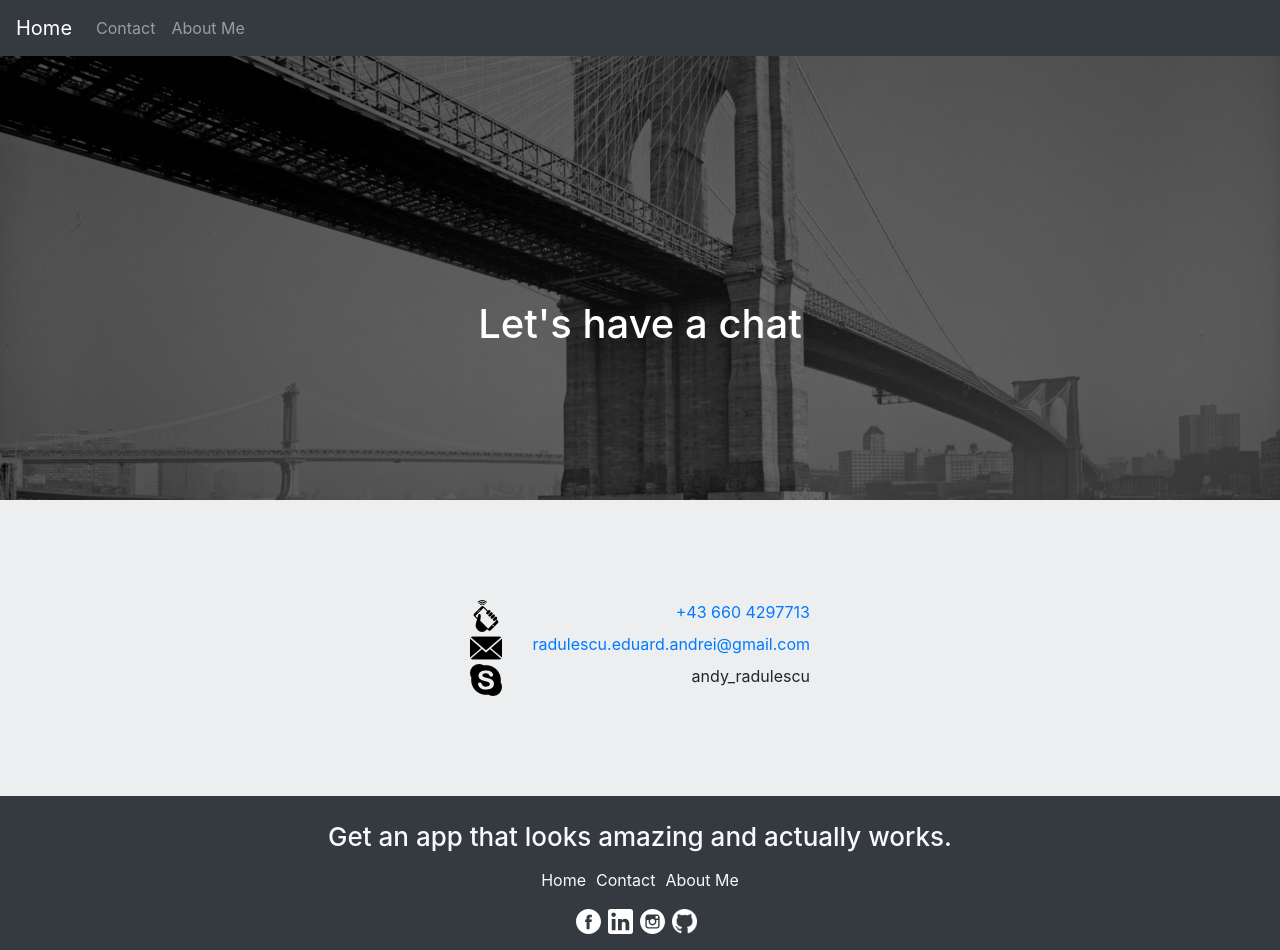
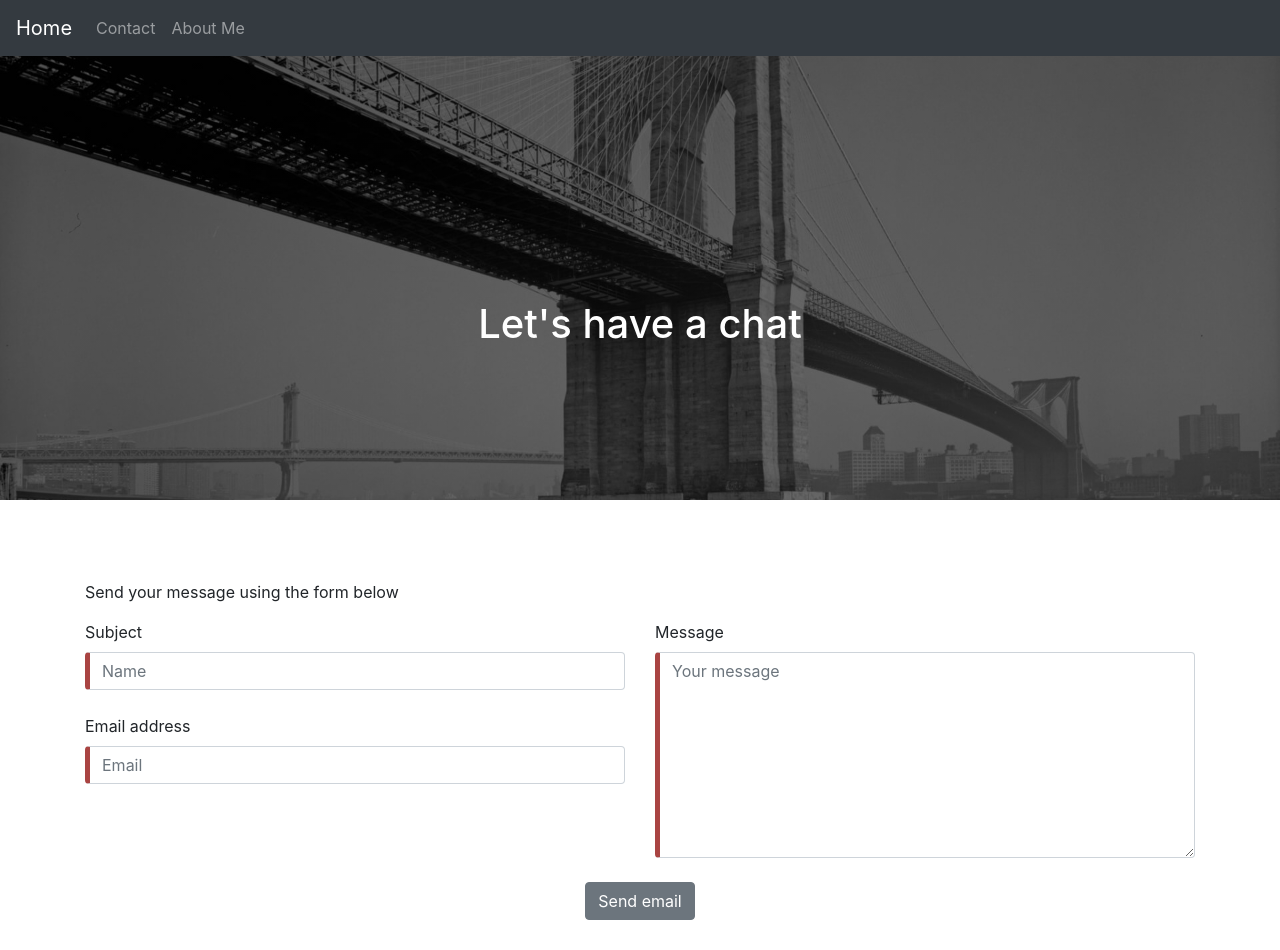
Before and after one commit to AndyRadulescu/personal-website, an Angular app: page /contact in a window 1280 px wide. Shown: the top 950 px of the page. Built offline with nearby package versions, Linux system fonts and the light colour scheme; a web font is replaced by a local one.

Commit message:
added reactive forms and email sender

```diff
--- a/src/app/contact/contact-main/contact-main.component.html
+++ b/src/app/contact/contact-main/contact-main.component.html
@@ -1,3 +1,3 @@
 <app-section-contact></app-section-contact>
-<!--<app-section-email></app-section-email>-->
+<app-section-email></app-section-email>
 <app-contact-info></app-contact-info>
--- /dev/null
+++ b/src/app/contact/section-email/email.service.ts
@@ -0,0 +1,14 @@
+import { Injectable } from '@angular/core';
+import EmailDto from './email.dto';
+import { HttpClient } from '@angular/common/http';
+
+@Injectable()
+export default class EmailService {
+
+  constructor(private readonly http: HttpClient) {
+  }
+
+  public sendEmail(message: EmailDto) {
+    return this.http.post('https://us-central1-personal-website-eb34f.cloudfunctions.net/sendMail', message);
+  }
+}
--- a/src/app/contact/section-email/message.ts
+++ /dev/null
@@ -1,11 +0,0 @@
-export class Message {
-    public name: string;
-    public email: string;
-    public content: string;
-
-    constructor(name?, email?, content?) {
-        this.name = name;
-        this.email = email;
-        this.content = content;
-    }
-}
--- a/src/app/contact/section-email/section-email.component.html
+++ b/src/app/contact/section-email/section-email.component.html
@@ -1,37 +1,33 @@
 <section class="section--email">
   <div class="container">
-        <form #emailForm="ngForm" (ngSubmit)="onSubmit(emailForm.value)"
-              action="https://formspree.io/radulescu.eduard.andrei@gmail.com"
-              method="POST">
+    <form [formGroup]="emailForm">
       <p>Send your message using the form below</p>
       <div class="row">
         <div class="col-md-6">
           <div class="form-group mb-4">
-                        <label for="name">Name</label>
-                        <input type="text" class="form-control" name="name" required [(ngModel)]="message.name"
-                               id="name" placeholder="Name" #name="ngModel">
-                        <span [ngClass]="{'invisible': name.valid }">This information is required</span>
+            <label for="name">Subject</label>
+            <input type="text" class="form-control" name="name" required
+                   id="name" placeholder="Name" formControlName="subject">
+            <!--            <span [ngClass]="{'invisible': name.valid }">This information is required</span>-->
           </div>
           <div class="form-group mb-4">
             <label for="email">Email address</label>
-                        <input type="email" class="form-control" name="email" required [(ngModel)]="message.email"
-                               id="email" placeholder="Email" #email="ngModel">
-                        <span [ngClass]="{'invisible': email.valid }"
-                              class="help-block">This information is required</span>
+            <input type="email" class="form-control" name="email" required
+                   id="email" placeholder="Email" formControlName="from">
+            <!--            <span [ngClass]="{'invisible': email.valid }" class="help-block">This information is required</span>-->
           </div>
         </div>
         <div class="col-md-6">
           <div class="form-group">
             <label for="message">Message</label>
-                        <textarea class="form-control" name="message" required [(ngModel)]="message.content"
-                                  id="message" rows="8" placeholder="Your message" #content="ngModel"></textarea>
-                        <span [ngClass]="{'invisible': content.valid }"
-                              class="help-block">This information is required</span>
+            <textarea class="form-control" name="message" required
+                      id="message" rows="8" placeholder="Your message" formControlName="message"></textarea>
+            <!--            <span [ngClass]="{'invisible': messaeg.valid }" class="help-block">This information is required</span>-->
           </div>
         </div>
       </div>
       <div class="row justify-content-center">
-                <button type="submit" class="btn btn-secondary mt-2">Send email</button>
+        <button type="submit" class="btn btn-secondary mt-2" (click)="onSubmit()">Send email</button>
       </div>
     </form>
   </div>
--- a/src/app/contact/section-email/section-email.component.ts
+++ b/src/app/contact/section-email/section-email.component.ts
@@ -1,24 +1,30 @@
-import {Component, OnInit} from '@angular/core';
-import {Message} from './message';
+import { Component, OnInit } from '@angular/core';
+import EmailService from './email.service';
+import { FormControl, FormGroup } from '@angular/forms';
 
 @Component({
   selector: 'app-section-email',
   templateUrl: './section-email.component.html',
-    styleUrls: ['./section-email.component.scss']
+  styleUrls: ['./section-email.component.scss'],
+  providers: [EmailService]
 })
 export class SectionEmailComponent implements OnInit {
-    public message: Message;
   public submitted = false;
+  public emailForm = new FormGroup({
+    subject: new FormControl(''),
+    from: new FormControl(''),
+    message: new FormControl('')
+  });
 
-    constructor() {
+  constructor(private readonly email: EmailService) {
   }
 
   ngOnInit() {
-        this.message = new Message();
   }
 
-    onSubmit(data: any) {
-        console.log(data);
+  onSubmit() {
+    console.log(this.emailForm.value);
+    // this.email.sendEmail(data);
     this.submitted = true;
   }
 
```
Also changed, not shown: src/app/app.module.ts (+5 -3 lines), src/app/contact/section-email/email.dto.ts (added, +11 -0 lines), 2 other files (tests, documents, lock files or other folders). Lines whose indentation alone changed are shown as unchanged.
